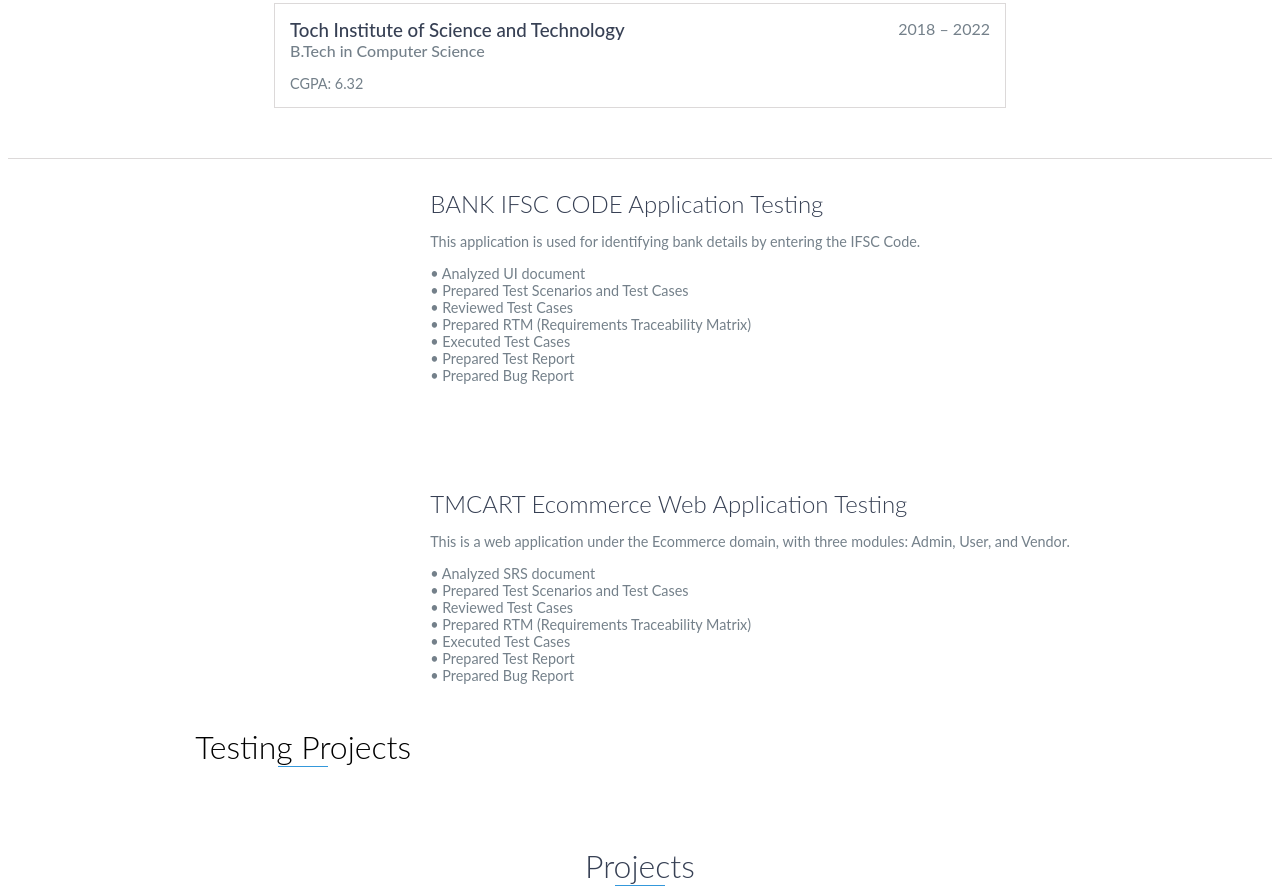
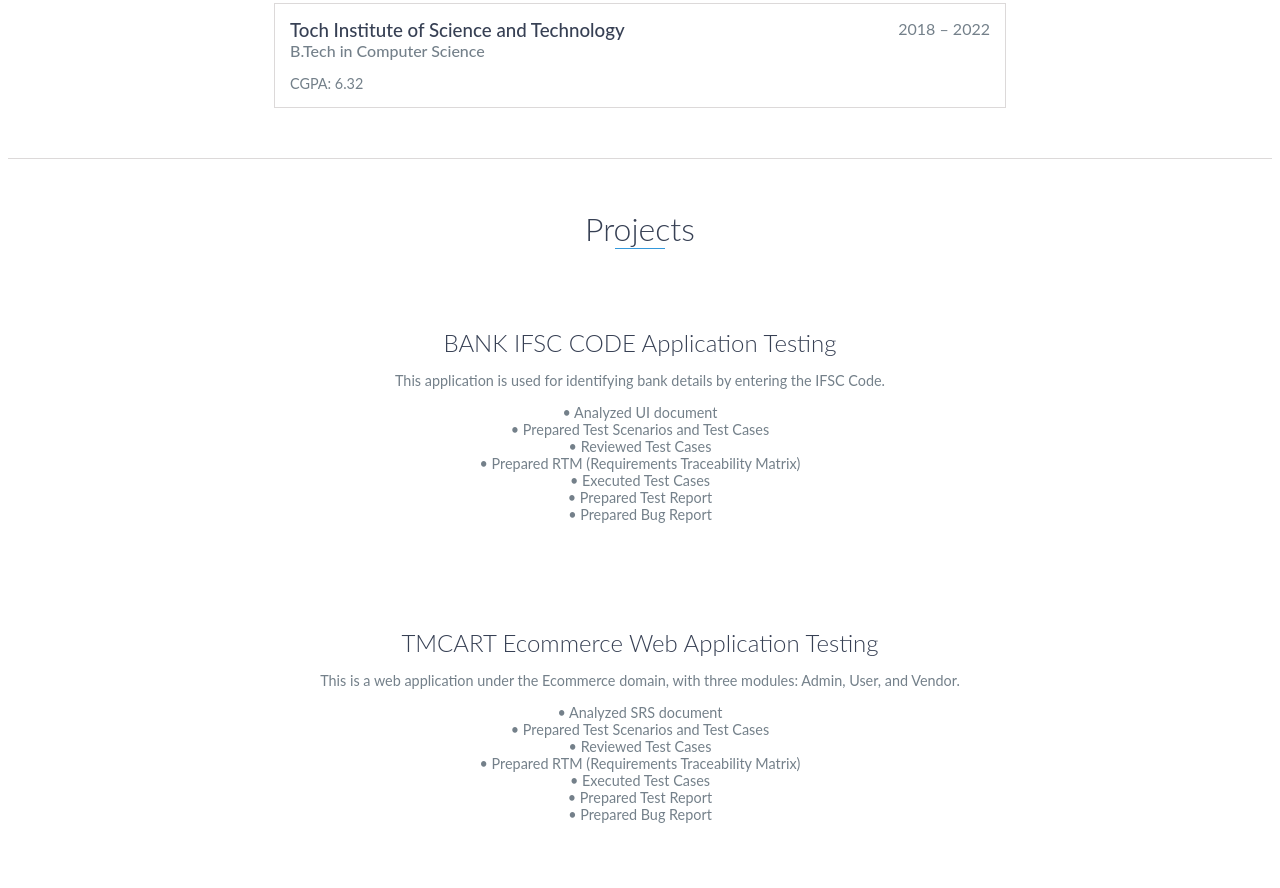
Before and after one commit to amalmk47/Amal_MK.github.io, a website: page index.html in a window 1280 px wide. Shown: the part 1367-2255 px from the top of the page. Drawn offline with Linux system fonts and the light colour scheme.

Commit message:
Update index.html

```diff
--- a/index.html
+++ b/index.html
@@ -44,46 +44,6 @@
       <p>CGPA: 6.32</p>
     </div>
   </section>
-
-<section id="testing-projects" style="text-align: center;">
-  <h2 class="heading">Testing Projects</h2>
-
-  <div style="display: inline-block; text-align: left; max-width: 800px;">
-    <div class="project no-image">
-      <div class="project-info">
-        <h3>BANK IFSC CODE Application Testing</h3>
-        <p>This application is used for identifying bank details by entering the IFSC Code.</p>
-        <p>
-          • Analyzed UI document<br>
-          • Prepared Test Scenarios and Test Cases<br>
-          • Reviewed Test Cases<br>
-          • Prepared RTM (Requirements Traceability Matrix)<br>
-          • Executed Test Cases<br>
-          • Prepared Test Report<br>
-          • Prepared Bug Report
-        </p>
-      </div>
-    </div>
-
-    <div class="project no-image">
-      <div class="project-info">
-        <h3>TMCART Ecommerce Web Application Testing</h3>
-        <p>This is a web application under the Ecommerce domain, with three modules: Admin, User, and Vendor.</p>
-        <p>
-          • Analyzed SRS document<br>
-          • Prepared Test Scenarios and Test Cases<br>
-          • Reviewed Test Cases<br>
-          • Prepared RTM (Requirements Traceability Matrix)<br>
-          • Executed Test Cases<br>
-          • Prepared Test Report<br>
-          • Prepared Bug Report
-        </p>
-      </div>
-    </div>
-  </div>
-</section>
-
-
 
   <section id="projects">
     <h2 class="heading">Projects</h2>
```
